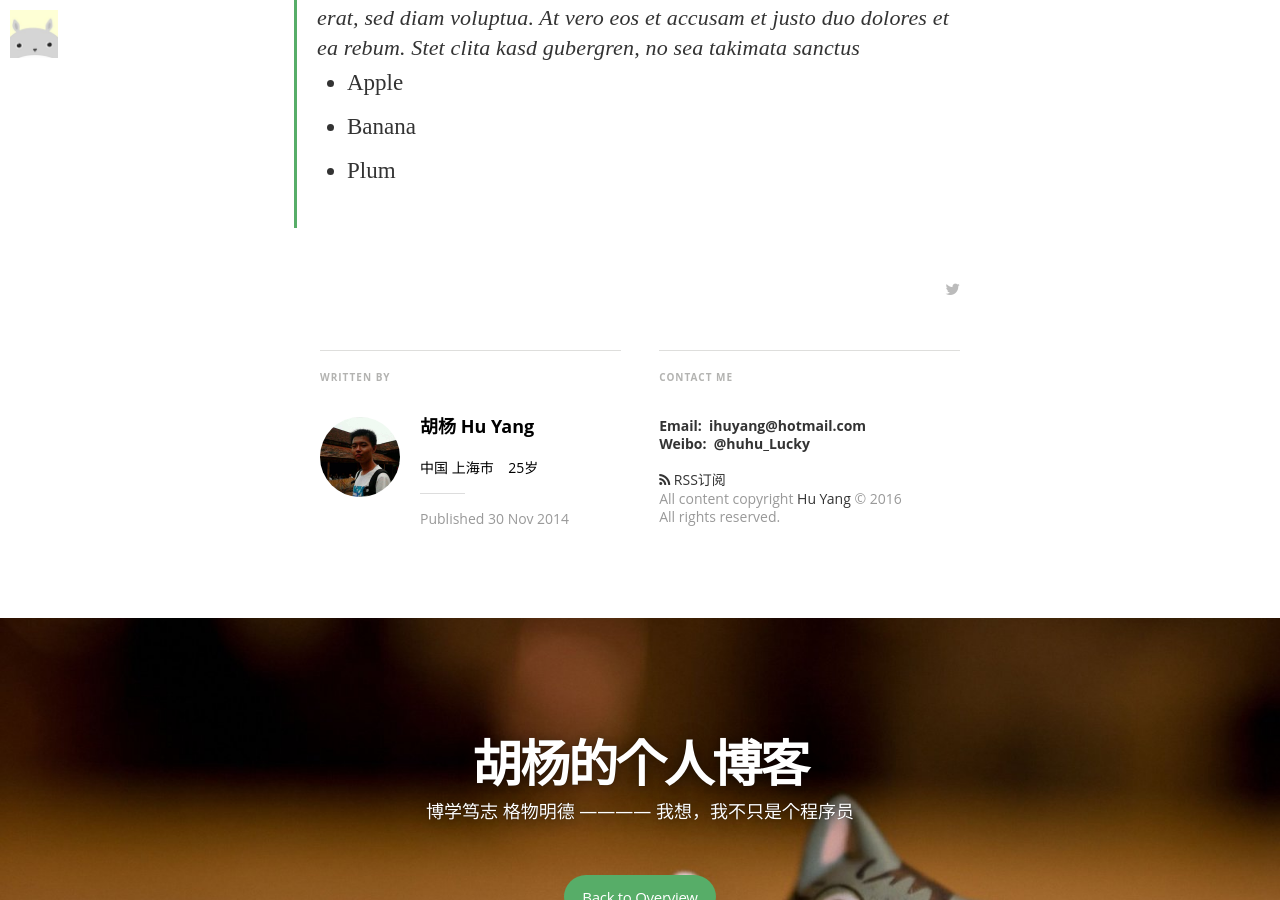
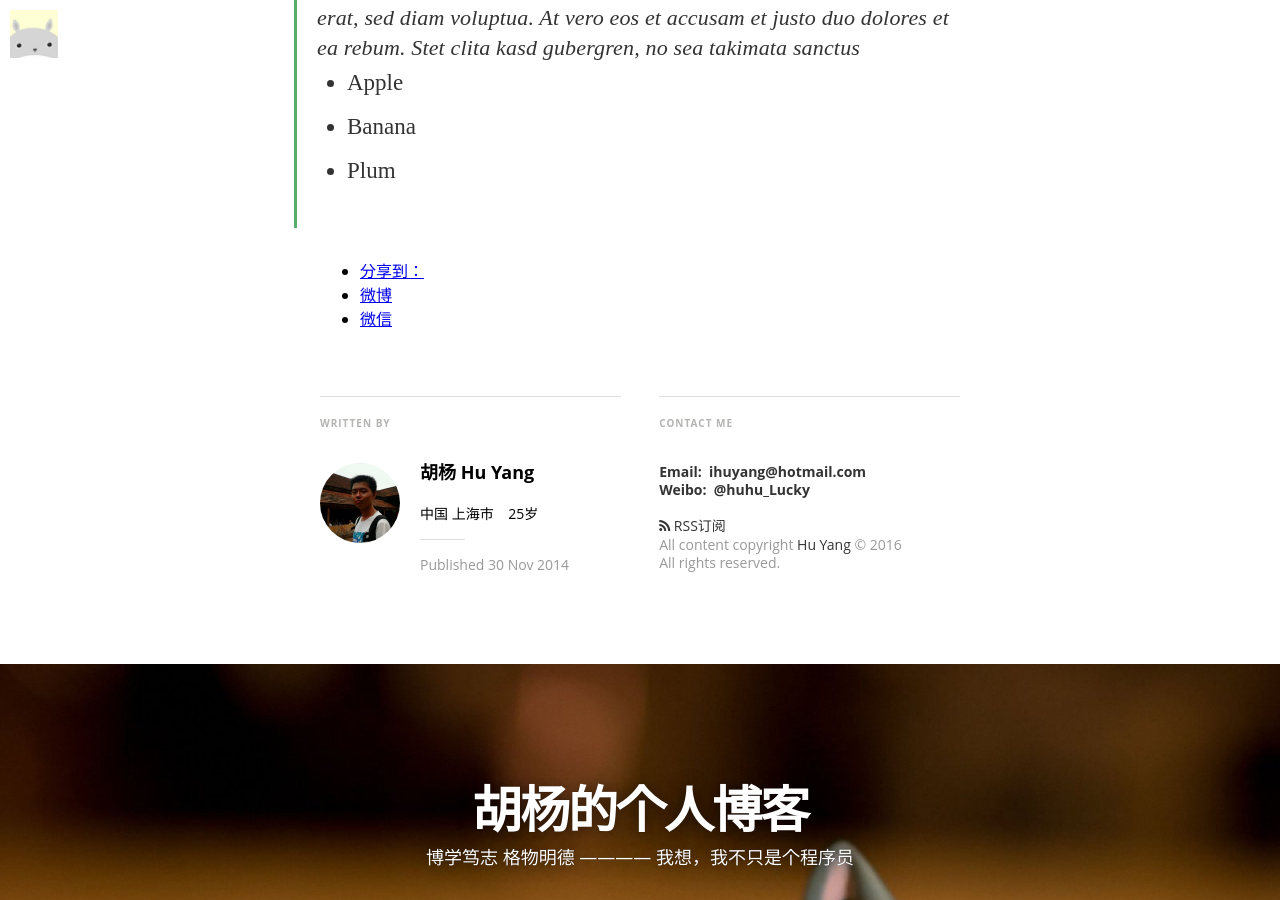
Before and after one commit to ihuyang/myblog, a Jekyll site: the page built from _posts/2014-11-30-mediator_features.markdown, in a window 1280 px wide and 900 px high, scrolled down 1954 px. Built offline with Jekyll 4.4.1, drawn with Linux system fonts in a browser that asks for light colours; nearby versions of some CDN libraries; some web fonts are replaced.

Commit message:
interface modified

```diff
--- a/_layouts/post.html
+++ b/_layouts/post.html
@@ -50,7 +50,7 @@
           <a name="topofpage"></a>
           {{content}}
         </section>
-        <footer class="post-footer">
+        <!--<footer class="post-footer">
           <section class="share">
             {% for social in site.social %}
               {% if social.share_url != null %}
@@ -61,7 +61,18 @@
               {% endif %}
             {% endfor %}
           </section>
-        </footer>
+        </footer>-->
+		<div class="ds-share" data-thread-key="此处请替换为当前文章的thread-key" data-title="此处请替换为分享时显示的标题" data-images="此处请替换为分享时显示的图片的链接地址" data-content="此处请替换为分享时显示的内容" data-url="此处请替换为分享时显示的链接地址">
+			<div class="ds-share-inline">
+				<ul  class="ds-share-icons-16">
+					<li data-toggle="ds-share-icons-more"><a class="ds-more" href="javascript:void(0);">分享到：</a></li>
+					<li><a class="ds-weibo" href="javascript:void(0);" data-service="weibo">微博</a></li>
+					<li><a class="ds-wechat" href="javascript:void(0);" data-service="wechat">微信</a></li>
+				</ul>
+				<div class="ds-share-icons-more">
+				</div>
+			</div>
+		</div>
         <div class="bottom-teaser cf">
           <div class="isLeft">
             <h5 class="index-headline featured"><span>Written by</span></h5>
```
